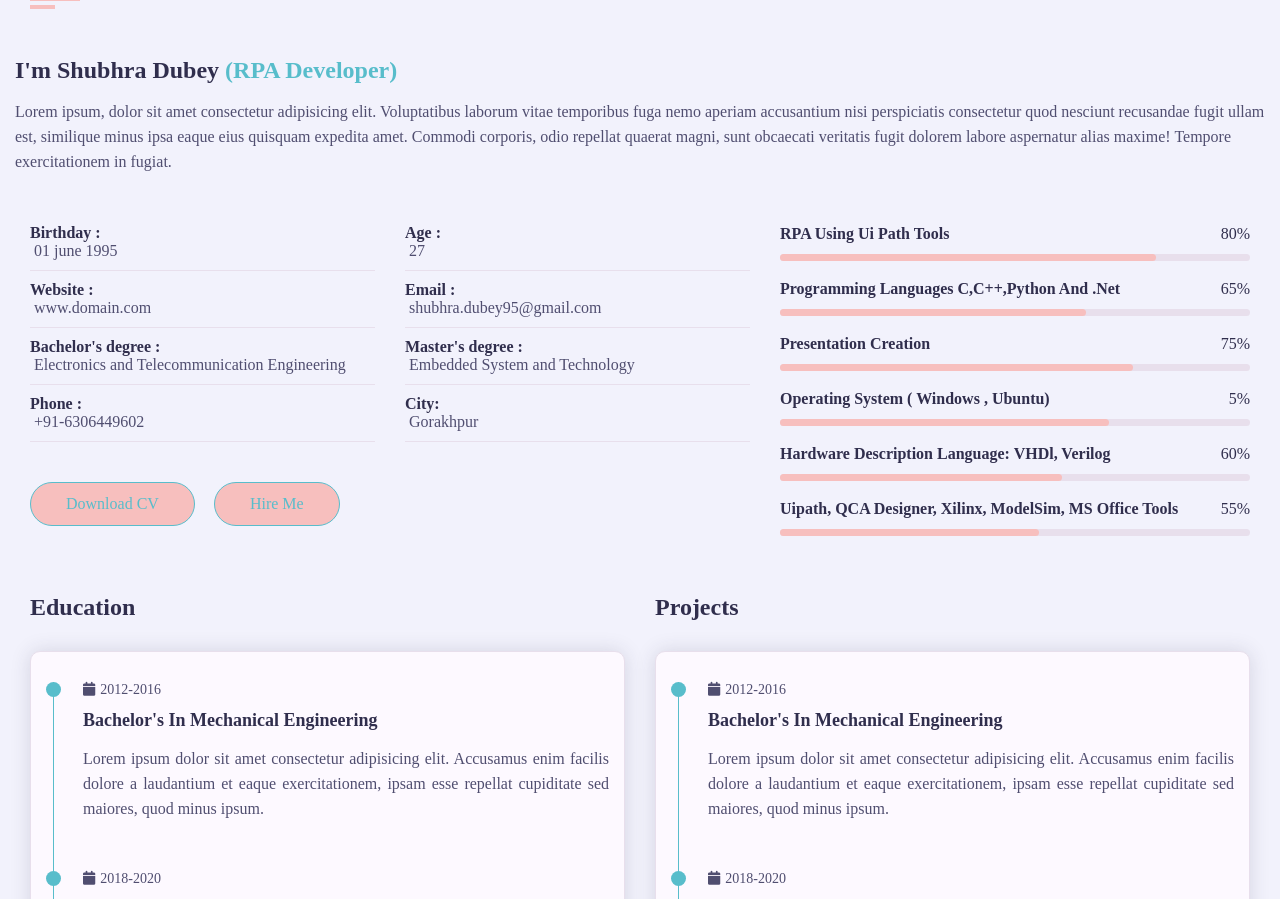
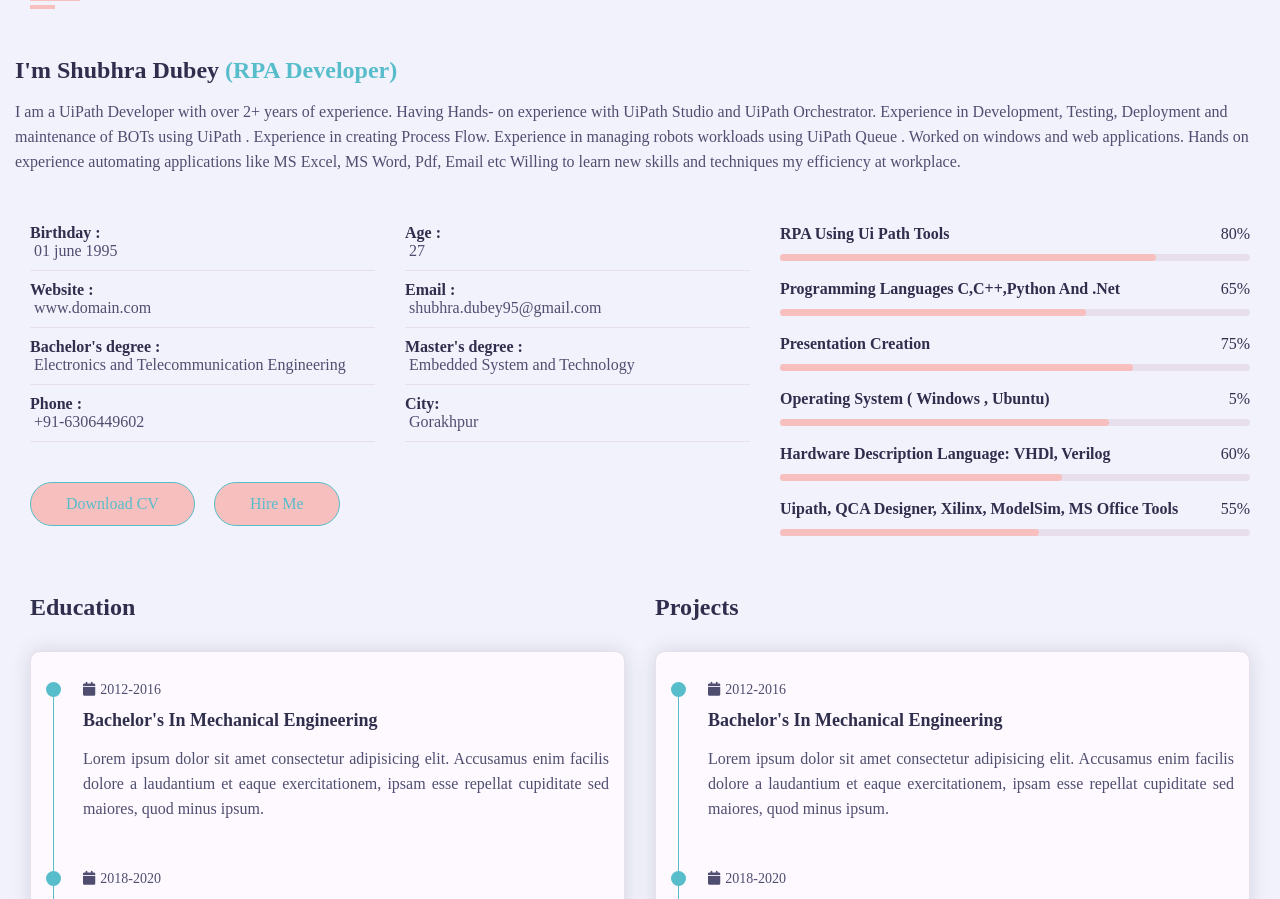
Before and after one commit to ShubhraDubey/ShubhraDubey, a plain HTML site: page index.html in a window 1280 px wide. Shown: the part 1146-2045 px from the top of the page. Drawn offline with nearby package versions, Linux system fonts and the light colour scheme; a script that the page names is missing.

Commit message:
para changes

```diff
--- a/index.html
+++ b/index.html
@@ -85,12 +85,14 @@
                                 <h3>I'm Shubhra Dubey <span>(RPA Developer)</span></h3>
 
                                 <p>
-                                    Lorem ipsum, dolor sit amet consectetur adipisicing elit. Voluptatibus laborum
-                                    vitae temporibus fuga nemo aperiam accusantium nisi perspiciatis consectetur
-                                    quod nesciunt recusandae fugit ullam est, similique minus ipsa eaque eius
-                                    quisquam expedita amet. Commodi corporis, odio repellat quaerat magni, sunt
-                                    obcaecati veritatis fugit dolorem labore aspernatur alias maxime! Tempore
-                                    exercitationem in fugiat.
+                                    I am a UiPath Developer with over 2+ years of experience.
+Having Hands- on experience with UiPath Studio and UiPath Orchestrator.
+Experience in Development, Testing, Deployment and maintenance of BOTs using UiPath .
+Experience in creating Process Flow.
+Experience in managing robots workloads using UiPath Queue .
+Worked on windows and web applications.
+Hands on experience automating applications like MS Excel, MS Word, Pdf, Email etc
+Willing to learn new skills and techniques my efficiency at workplace.
                                 </p>
                             </div>
                         </div>
```
